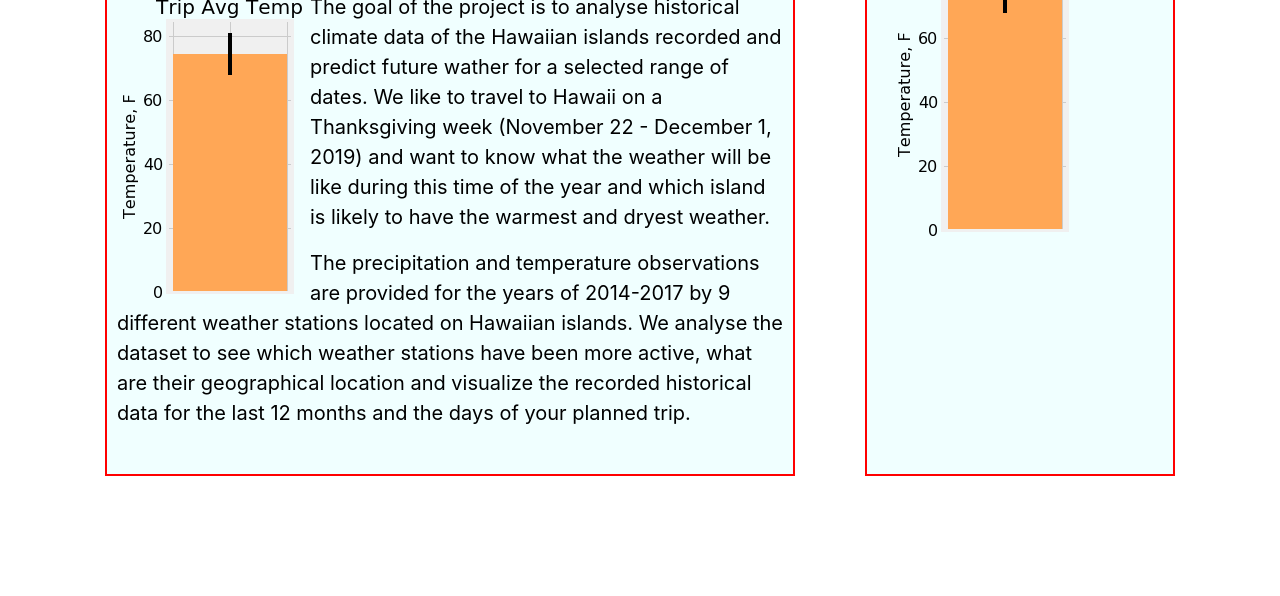
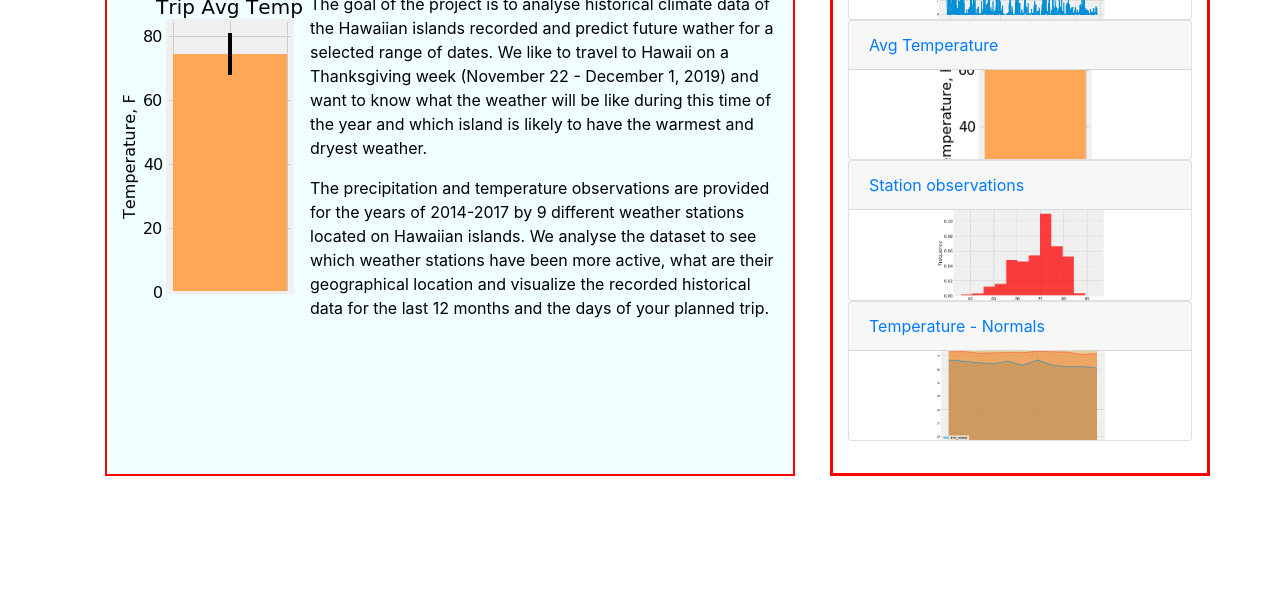
Before and after one commit to ovbondarenko/climate-analysis, a plain HTML site: page index.html in a window 1280 px wide. Shown: the part 204-800 px from the top of the page. Drawn offline with nearby package versions, Linux system fonts and the light colour scheme.

Commit message:
Add cards for thumbnails

```diff
--- a/index.html
+++ b/index.html
@@ -79,41 +79,61 @@
     </div>
 
     <div class="col-md-4">
-        <div class = "box">
-            <h3>Visualizations</h3>
-            <div class="col-sm-6">
-          <div class = "thumbnail img-responsive">
-              <!-- <a href="pages/temperature.html" class = "thumbnail"></a> -->
-            <img class="image" src="images/trip_avg_temp.png" alt="Average temperature in November">
-            <!-- <img class="img-thumbnail" src="images/temp_normals.png" alt="Temperature normals">
-            <img class="img-thumbnail" src="images/precipitation_12months.png" alt="Precipitation within the last 12 months">
-            <img class="img-thumbnail" src="images/usc00519281_tobs.png" alt="Temperature observations - most active station"> -->
-          </div>
-          </div>
+
+      <!-- <div class = "row small-box"> -->
+        <a href="pages/precipitation.html" class="custom-card">
+        <div class = "card">
+            <div class = "card-header">Precipitation</div>
+            <img class = "card-img-top mx-auto" src="images/precipitation_12months.png" alt="precipitation">
         </div>
+        </a>
+
+        <a href="pages/temperature.html" class="custom-card">
+        <div class = "card">
+          <div class = "card-header">Avg Temperature</div>
+          <img class = "card-img-top mx-auto" src="images/trip_avg_temp.png" alt="temperature">
+        </div>
+        </a>
+
+        <a href="pages/stations.html" class="custom-card">
+        <div class = "card">
+          <div class = "card-header">Station observations</div>
+          <img class = "card-img-top mx-auto" src="images/usc00519281_tobs.png" alt="temperature by station">
+        </div>
+        </a>
+
+        <a href="pages/temperature.html" class="custom-card">
+        <div class = "card">
+            <div class = "card-header">Temperature - Normals</div>
+            <img class = "card-img-top mx-auto" src="images/temp_normals.png" alt="temperature normals">
+        </div>
+        </a>
+
+      <!-- </div> -->
+
+    <!--------------- Extra boxes------------
+
+      <div class = "row small-box">
+
+      </div>
+
+      <div class = "row small-box">
+
+      </div>
+
+      <div class = "row small-box">
+
+      </div>
+
+      ---------------Extra boxes--------------------------
+
     </div>
+
+
   </div>
 
 </div>
 
 
-
-
-     <!-- <div class = "row">
-
-            <div class="col-md-4">
-                    <div class = "box"> Column 1 </div>
-            </div>
-            <div class="col-md-4">
-                <div class = "box"> Column 2 </div>
-            </div>
-            <div class="col-md-4">
-                <div class = "box"> Column 2 </div>
-            </div>
-
-         </div> -->
-
-    <!-- </div> -->
-
 </body>
 </html>
--- a/style.css
+++ b/style.css
@@ -9,17 +9,23 @@
     border:2px solid red;
   }
 
- p {
-   font-size: 20px;
- }
+.col-md-4 {
+  border: solid red;
+  margin-top:80px;
+  /* margin-left:20px;
+  margin-right:20px; */
+}
 
- /* image1 {
-  background: url("images/trip_avg_temp.png");
-  background-size:cover;
- } */
+.small-box {
+  border: solid red;
+  height: 20%;
+  /* padding: 10px; */
+  margin: 10px;
+}
 
- .thumbnail {
-   width:250px;
-   height:250px;
-
- }
+.card-img-top {
+  width: 50%;
+  height: 7vw;
+  object-fit: cover;
+  overflow: hidden;
+}
```
